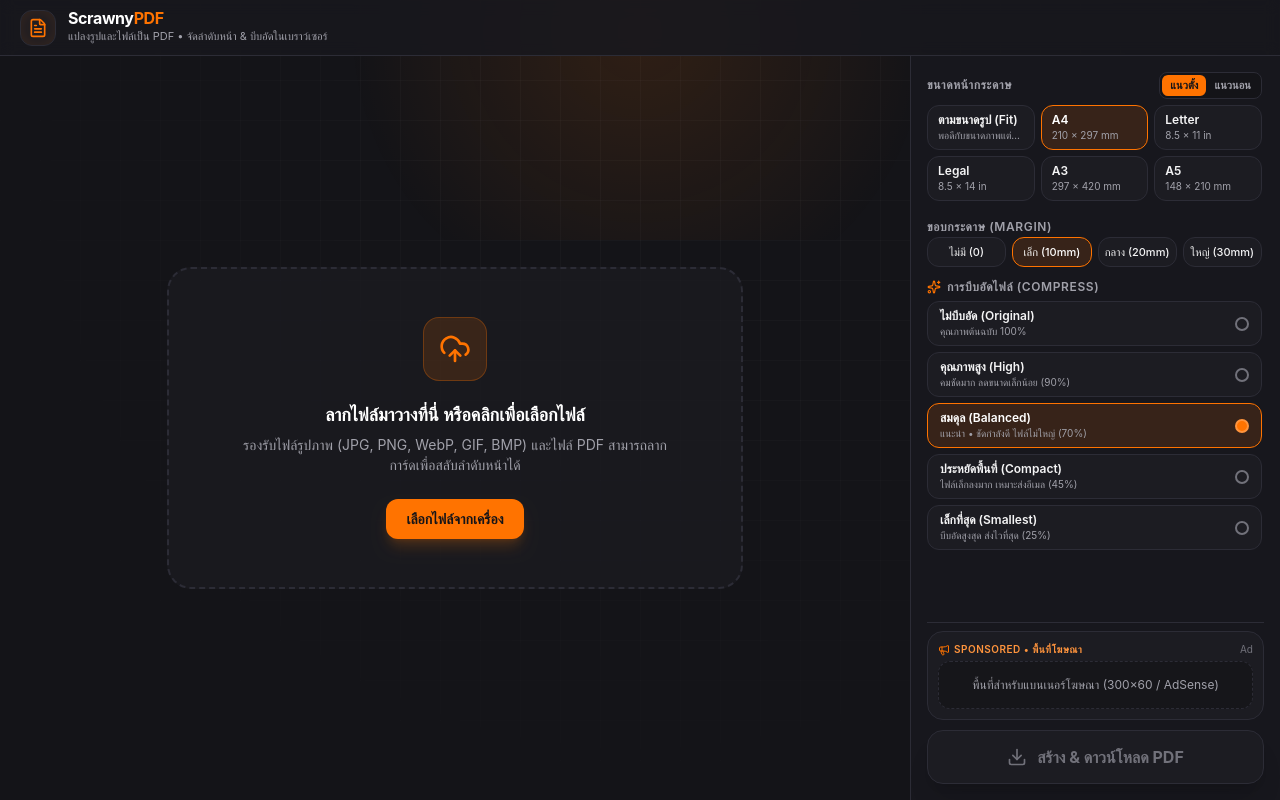
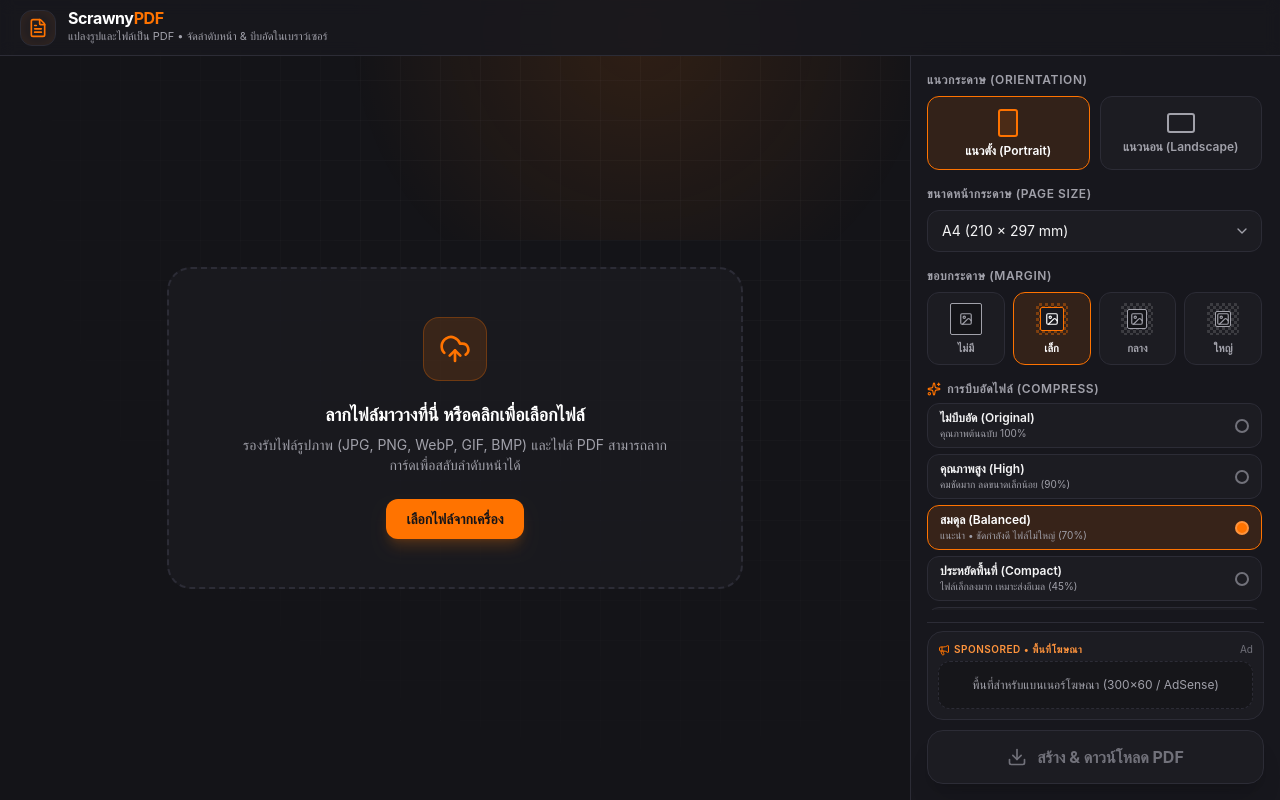
Before and after one commit to scrawnysatyr/ScrawnyPDF, a React (Vite) app: page / in a window 1280 px wide. Built offline with nearby package versions, Linux system fonts and the light colour scheme.

Commit message:
Update settings panel layout for orientation, page size, and margin

```diff
--- a/src/App.tsx
+++ b/src/App.tsx
@@ -1,5 +1,6 @@
 import React, { useCallback, useRef, useState } from 'react';
 import {
+  ChevronDown,
   FilePlus2,
   FileText,
   GripVertical,
@@ -16,7 +17,9 @@ import {
   COMPRESSION_OPTIONS,
   MARGIN_OPTIONS,
   PAGE_SIZE_OPTIONS,
+  type MarginOption,
   type PageItem,
+  type PageSizeOption,
   type PdfSettings,
 } from './types/pdf';
 import { formatBytes, generatePdf } from './utils/pdfGenerator';
@@ -386,74 +389,157 @@ export function App() {
 
         {/* RIGHT PANEL: Settings + Ad Panel + Big CTA */}
         <aside className="w-[340px] lg:w-[370px] shrink-0 border-l border-[#2c2c36] bg-[#18181e]/95 backdrop-blur flex flex-col justify-between p-4 gap-3 overflow-hidden">
-          <div className="flex-1 min-h-0 overflow-y-auto grid-scroll flex flex-col gap-3 pr-0.5">
-            {/* Page Size & Orientation */}
-            <div className="space-y-1.5">
-              <div className="flex items-center justify-between">
-                <label className="text-xs font-semibold text-[#a1a1aa] uppercase tracking-wider">
-                  ขนาดหน้ากระดาษ
-                </label>
-                {settings.pageSize !== 'fit' && (
-                  <div className="flex rounded-lg bg-[#141418] p-0.5 border border-[#2c2c36]">
-                    {(['portrait', 'landscape'] as const).map((ori) => (
-                      <button
-                        key={ori}
-                        type="button"
-                        onClick={() => setSettings((s) => ({ ...s, orientation: ori }))}
-                        className={`px-2 py-0.5 text-[11px] font-semibold rounded-md transition cursor-pointer ${
-                          settings.orientation === ori
-                            ? 'bg-[#ff7300] text-[#141418]'
-                            : 'text-[#a1a1aa] hover:text-white'
+          <div className="flex-1 min-h-0 overflow-y-auto grid-scroll flex flex-col gap-4 pr-0.5">
+            {/* Page Orientation */}
+            <fieldset className="space-y-2 border-0 p-0 m-0" disabled={settings.pageSize === 'fit'}>
+              <legend className="text-xs font-semibold text-[#a1a1aa] uppercase tracking-wider flex items-center justify-between w-full">
+                <span>แนวกระดาษ (Orientation)</span>
+                {settings.pageSize === 'fit' && (
+                  <span className="text-[10px] font-normal normal-case text-[#71717a]">
+                    ตามขนาดภาพ
+                  </span>
+                )}
+              </legend>
+              <div className="grid grid-cols-2 gap-2.5">
+                {(['portrait', 'landscape'] as const).map((ori) => {
+                  const isSelected = settings.orientation === ori;
+                  const isDisabled = settings.pageSize === 'fit';
+                  return (
+                    <label
+                      key={ori}
+                      className={`relative flex flex-col items-center justify-center gap-2 py-3 px-2 rounded-xl border transition select-none ${
+                        isDisabled
+                          ? 'opacity-45 cursor-not-allowed bg-[#1c1c22]/60 border-[#2c2c36] text-[#71717a]'
+                          : isSelected
+                          ? 'cursor-pointer bg-[rgba(255,115,0,0.12)] border-[#ff7300] text-white'
+                          : 'cursor-pointer bg-[#1c1c22] border-[#2c2c36] text-[#a1a1aa] hover:border-[#ff7300]/50 hover:bg-[#22222a] hover:text-white'
+                      } has-[:focus-visible]:outline-2 has-[:focus-visible]:outline-[#ff7300] has-[:focus-visible]:outline-offset-2`}
+                    >
+                      <input
+                        type="radio"
+                        name="orientation"
+                        value={ori}
+                        checked={isSelected}
+                        disabled={isDisabled}
+                        onChange={() => setSettings((s) => ({ ...s, orientation: ori }))}
+                        className="visually-hidden"
+                      />
+                      <span
+                        aria-hidden="true"
+                        className={`rounded-[3px] border-2 transition-colors ${
+                          ori === 'portrait' ? 'w-5 h-7' : 'w-7 h-5'
+                        } ${
+                          isSelected && !isDisabled
+                            ? 'border-[#ff7300] bg-[rgba(255,115,0,0.12)]'
+                            : 'border-current'
                         }`}
-                      >
-                        {ori === 'portrait' ? 'แนวตั้ง' : 'แนวนอน'}
-                      </button>
-                    ))}
-                  </div>
-                )}
+                      />
+                      <span className="text-xs font-semibold leading-none">
+                        {ori === 'portrait' ? 'แนวตั้ง (Portrait)' : 'แนวนอน (Landscape)'}
+                      </span>
+                    </label>
+                  );
+                })}
               </div>
+            </fieldset>
 
-              <div className="grid grid-cols-3 gap-1.5">
-                {PAGE_SIZE_OPTIONS.map((opt) => (
-                  <button
-                    key={opt.id}
-                    type="button"
-                    onClick={() => setSettings((s) => ({ ...s, pageSize: opt.id }))}
-                    className={`px-2.5 py-1.5 rounded-xl border text-left transition cursor-pointer ${
-                      settings.pageSize === opt.id
-                        ? 'bg-[rgba(255,115,0,0.14)] border-[#ff7300] text-white'
-                        : 'bg-[#1c1c22] border-[#2c2c36] text-[#f4f4f5] hover:border-[#ff7300]/50 hover:bg-[#22222a]'
-                    }`}
-                  >
-                    <div className="text-xs font-semibold truncate">{opt.label}</div>
-                    <div className="text-[10px] text-[#a1a1aa] truncate">{opt.desc}</div>
-                  </button>
-                ))}
+            {/* Page Size Dropdown */}
+            <div className="space-y-2">
+              <label
+                htmlFor="page-size-select"
+                className="block text-xs font-semibold text-[#a1a1aa] uppercase tracking-wider"
+              >
+                ขนาดหน้ากระดาษ (Page size)
+              </label>
+              <div className="relative">
+                <select
+                  id="page-size-select"
+                  name="pageSize"
+                  value={settings.pageSize}
+                  onChange={(e) =>
+                    setSettings((s) => ({ ...s, pageSize: e.target.value as PageSizeOption }))
+                  }
+                  className="scrawny-select"
+                >
+                  {PAGE_SIZE_OPTIONS.map((opt) => (
+                    <option key={opt.id} value={opt.id}>
+                      {opt.label} ({opt.desc})
+                    </option>
+                  ))}
+                </select>
+                <ChevronDown
+                  aria-hidden="true"
+                  className="scrawny-select-chevron w-4 h-4 text-[#a1a1aa] pointer-events-none absolute right-3 top-1/2 -translate-y-1/2"
+                />
               </div>
             </div>
 
             {/* Margin */}
-            <div className="space-y-1.5">
-              <label className="text-xs font-semibold text-[#a1a1aa] uppercase tracking-wider">
+            <fieldset className="space-y-2 border-0 p-0 m-0">
+              <legend className="text-xs font-semibold text-[#a1a1aa] uppercase tracking-wider">
                 ขอบกระดาษ (Margin)
-              </label>
-              <div className="grid grid-cols-4 gap-1.5">
-                {MARGIN_OPTIONS.map((m) => (
-                  <button
-                    key={m.id}
-                    type="button"
-                    onClick={() => setSettings((s) => ({ ...s, margin: m.id }))}
-                    className={`py-1.5 px-1 rounded-xl border text-center text-[11px] font-medium transition cursor-pointer ${
-                      settings.margin === m.id
-                        ? 'bg-[rgba(255,115,0,0.14)] border-[#ff7300] text-white'
-                        : 'bg-[#1c1c22] border-[#2c2c36] text-[#f4f4f5] hover:border-[#ff7300]/50 hover:bg-[#22222a]'
-                    }`}
-                  >
-                    {m.label}
-                  </button>
-                ))}
+              </legend>
+              <div className="grid grid-cols-4 gap-2">
+                {MARGIN_OPTIONS.map((m) => {
+                  const isSelected = settings.margin === m.id;
+                  const marginPreviewPad: Record<MarginOption, string> = {
+                    none: 'p-0',
+                    small: 'p-1',
+                    medium: 'p-1.5',
+                    large: 'p-2',
+                  };
+                  const shortLabel: Record<MarginOption, string> = {
+                    none: 'ไม่มี',
+                    small: 'เล็ก',
+                    medium: 'กลาง',
+                    large: 'ใหญ่',
+                  };
+                  return (
+                    <label
+                      key={m.id}
+                      title={m.label}
+                      className={`relative flex flex-col items-center justify-center gap-2 py-2.5 px-1 rounded-xl border transition cursor-pointer select-none ${
+                        isSelected
+                          ? 'bg-[rgba(255,115,0,0.12)] border-[#ff7300] text-white'
+                          : 'bg-[#1c1c22] border-[#2c2c36] text-[#a1a1aa] hover:border-[#ff7300]/50 hover:bg-[#22222a] hover:text-white'
+                      } has-[:focus-visible]:outline-2 has-[:focus-visible]:outline-[#ff7300] has-[:focus-visible]:outline-offset-2`}
+                    >
+                      <input
+                        type="radio"
+                        name="margin"
+                        value={m.id}
+                        checked={isSelected}
+                        onChange={() => setSettings((s) => ({ ...s, margin: m.id }))}
+                        className="visually-hidden"
+                      />
+                      <span
+                        aria-hidden="true"
+                        className={`w-8 h-8 rounded flex items-center justify-center ${
+                          m.id === 'none'
+                            ? ''
+                            : isSelected
+                            ? 'margin-checker-active'
+                            : 'margin-checker'
+                        } ${marginPreviewPad[m.id]}`}
+                      >
+                        <span
+                          className={`w-full h-full rounded-[2px] border-[1.5px] flex items-center justify-center ${
+                            isSelected
+                              ? 'border-[#ff7300] bg-[#18181e]'
+                              : 'border-current bg-[#141418]'
+                          }`}
+                        >
+                          <ImageIcon className="w-3.5 h-3.5" />
+                        </span>
+                      </span>
+                      <span className="text-[11px] font-semibold leading-none">
+                        {shortLabel[m.id]}
+                      </span>
+                    </label>
+                  );
+                })}
               </div>
-            </div>
+            </fieldset>
 
             {/* Compression (5 options: No compression + 4 levels) */}
             <div className="space-y-1.5">
--- a/src/index.css
+++ b/src/index.css
@@ -57,3 +57,110 @@ body,
 .grid-scroll::-webkit-scrollbar-thumb:hover {
   background: rgba(255, 115, 0, 0.55);
 }
+
+.visually-hidden {
+  position: absolute;
+  clip-path: inset(50%);
+  overflow: hidden;
+  width: 1px;
+  height: 1px;
+  margin: -1px;
+  padding: 0;
+  border: 0;
+  white-space: nowrap;
+}
+
+/* Subtle checkerboard pattern for margin preview icons */
+.margin-checker {
+  background-image:
+    linear-gradient(45deg, rgba(255, 255, 255, 0.14) 25%, transparent 25%),
+    linear-gradient(-45deg, rgba(255, 255, 255, 0.14) 25%, transparent 25%),
+    linear-gradient(45deg, transparent 75%, rgba(255, 255, 255, 0.14) 75%),
+    linear-gradient(-45deg, transparent 75%, rgba(255, 255, 255, 0.14) 75%);
+  background-size: 6px 6px;
+  background-position: 0 0, 0 3px, 3px -3px, -3px 0;
+}
+
+.margin-checker-active {
+  background-image:
+    linear-gradient(45deg, rgba(255, 115, 0, 0.38) 25%, transparent 25%),
+    linear-gradient(-45deg, rgba(255, 115, 0, 0.38) 25%, transparent 25%),
+    linear-gradient(45deg, transparent 75%, rgba(255, 115, 0, 0.38) 75%),
+    linear-gradient(-45deg, transparent 75%, rgba(255, 115, 0, 0.38) 75%);
+  background-size: 6px 6px;
+  background-position: 0 0, 0 3px, 3px -3px, -3px 0;
+}
+
+/* Branded select with progressive enhancement */
+.scrawny-select {
+  appearance: none;
+  background-color: #1c1c22;
+  color: #f4f4f5;
+  border: 1px solid #2c2c36;
+  border-radius: 0.75rem;
+  padding: 0.625rem 2.25rem 0.625rem 0.875rem;
+  font-size: 0.875rem;
+  line-height: 1.25rem;
+  width: 100%;
+  cursor: pointer;
+  transition: border-color 0.15s ease, background-color 0.15s ease;
+}
+
+.scrawny-select:hover {
+  border-color: rgba(255, 115, 0, 0.55);
+  background-color: #22222a;
+}
+
+.scrawny-select:focus-visible {
+  outline: 2px solid #ff7300;
+  outline-offset: 2px;
+}
+
+@supports (appearance: base-select) {
+  .scrawny-select,
+  .scrawny-select::picker(select) {
+    appearance: base-select;
+  }
+
+  .scrawny-select {
+    display: flex;
+    align-items: center;
+    justify-content: space-between;
+    padding-right: 0.875rem;
+  }
+
+  .scrawny-select::picker-icon {
+    color: #a1a1aa;
+  }
+
+  .scrawny-select-chevron {
+    display: none;
+  }
+
+  .scrawny-select::picker(select) {
+    background-color: #1c1c22;
+    color: #f4f4f5;
+    border: 1px solid #2c2c36;
+    border-radius: 0.75rem;
+    padding: 0.35rem;
+    margin-top: 0.25rem;
+    box-shadow: 0 14px 32px rgba(0, 0, 0, 0.55);
+  }
+
+  .scrawny-select option {
+    padding: 0.5rem 0.625rem;
+    border-radius: 0.5rem;
+    color: #f4f4f5;
+    cursor: pointer;
+  }
+
+  .scrawny-select option:hover,
+  .scrawny-select option:checked {
+    background-color: rgba(255, 115, 0, 0.16);
+    color: #ffffff;
+  }
+
+  .scrawny-select option::checkmark {
+    color: #ff7300;
+  }
+}
```
